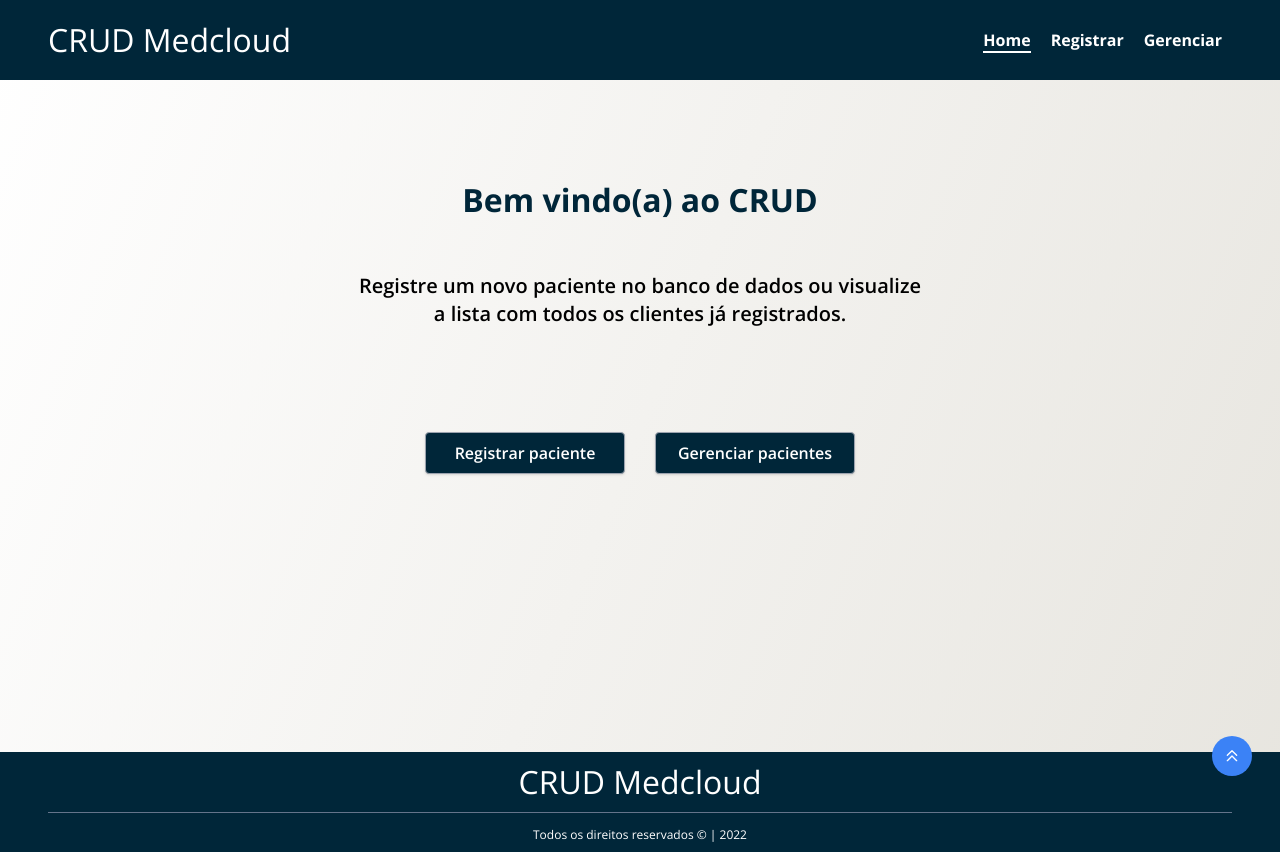
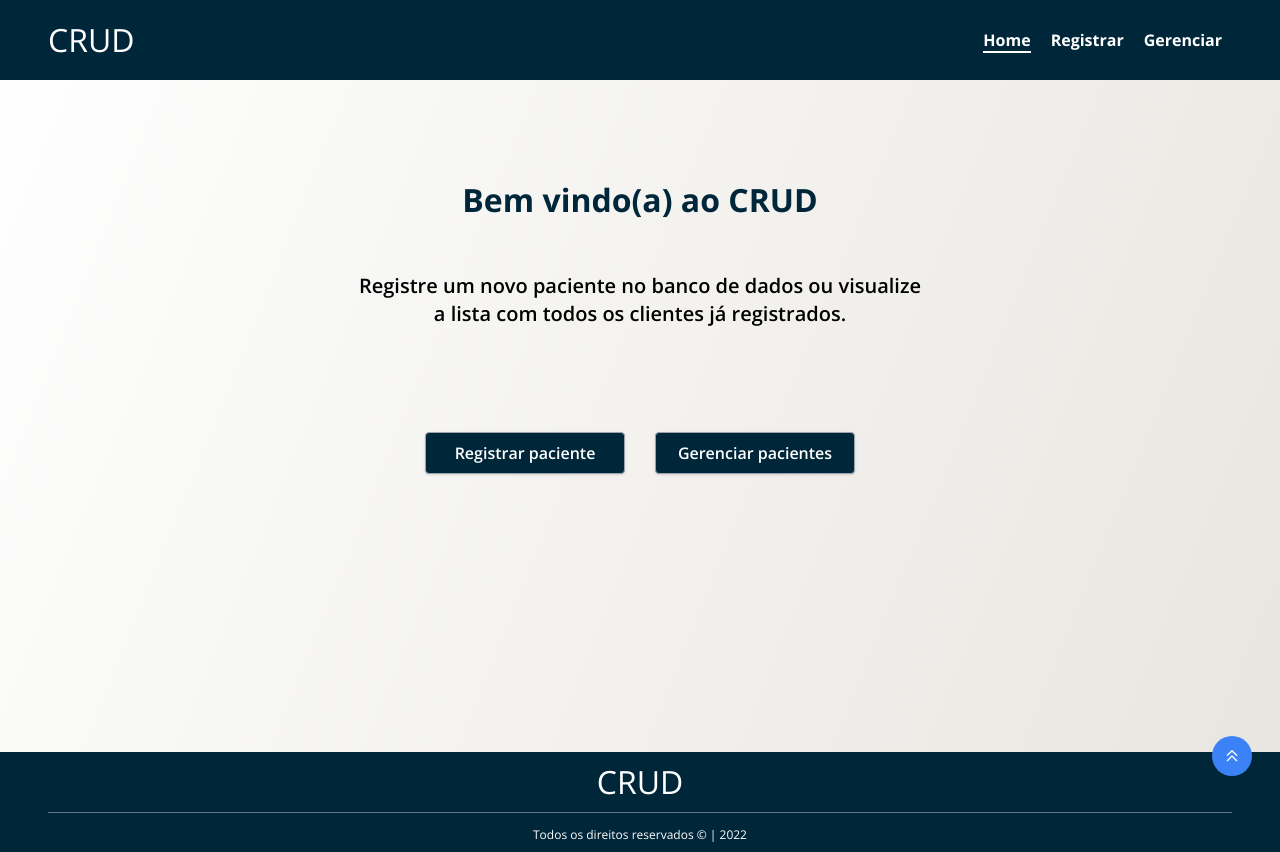
Before and after one commit to MatheusSchade/crud, a Next.js app: page / in a window 1280 px wide. Built offline with nearby package versions, Linux system fonts and the light colour scheme.

Commit message:
ajustes useEffect ao editar user e alteração logo

```diff
--- a/src/components/LogoApp.tsx
+++ b/src/components/LogoApp.tsx
@@ -5,7 +5,7 @@ const LogoApp: React.FC = () => {
     <h1>
       <Link href="/">
         <a>
-          <span className={`logo`}>CRUD Medcloud</span>
+          <span className={`logo`}>CRUD</span>
         </a>
       </Link>
     </h1>
--- a/src/pages/gerenciar/index.tsx
+++ b/src/pages/gerenciar/index.tsx
@@ -96,7 +96,7 @@ const Manage: React.FC<{ size: Size }> = ({ size }) => {
 
   useEffect(() => {
     idToEdit && responseWhenEdit()
-    idToDelete && setIsLoading(true)
+    idToEdit && setIsLoading(true)
     idToEdit && setTimeout(() => {
       getAllPatients()
       setFormToEdit(null)
@@ -105,7 +105,7 @@ const Manage: React.FC<{ size: Size }> = ({ size }) => {
       setNewFormToEdit(null)
       setIsLoading(false)
     }, 1000)
-  }, [idToEdit, formToEdit, zipToEdit, idToDelete, getAllPatients, responseWhenEdit])
+  }, [idToEdit, formToEdit, zipToEdit, getAllPatients, responseWhenEdit])
 
   useLayoutEffect(() => {
     setCurrentPage(0)
```
